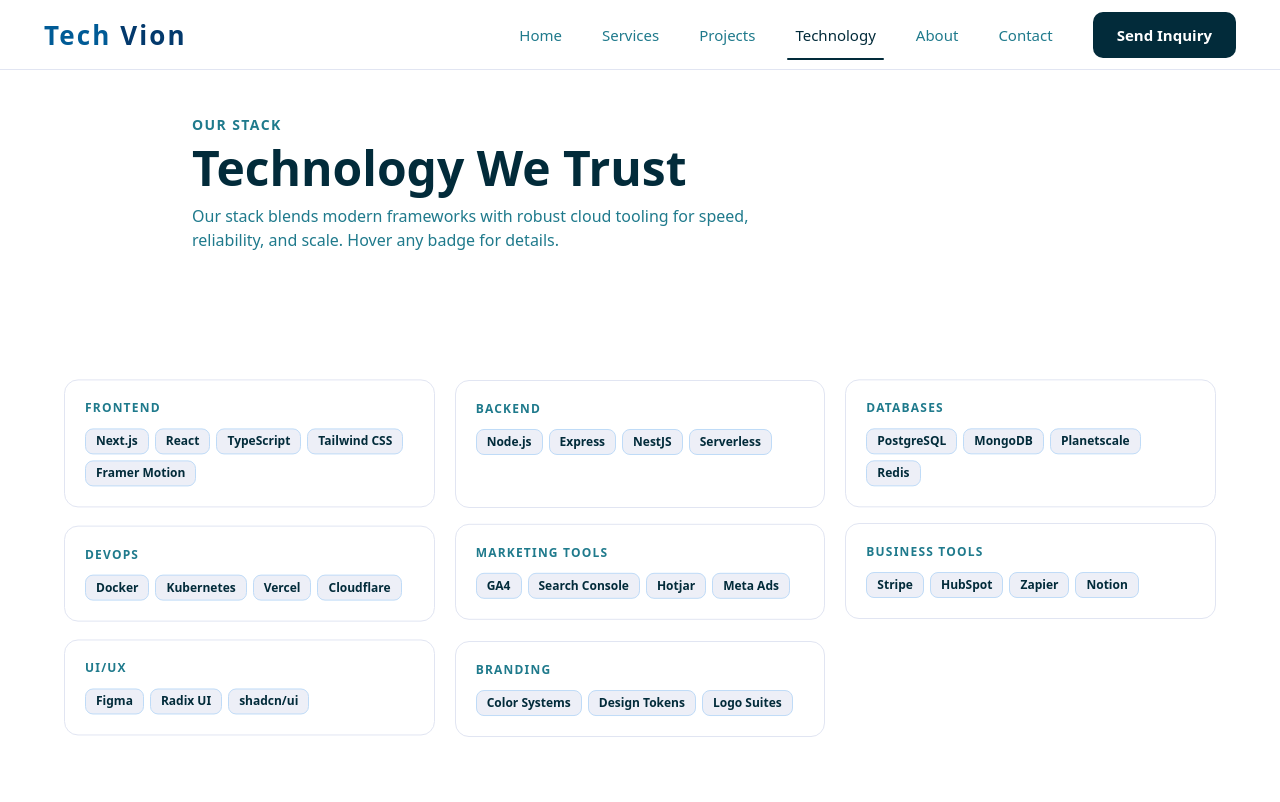
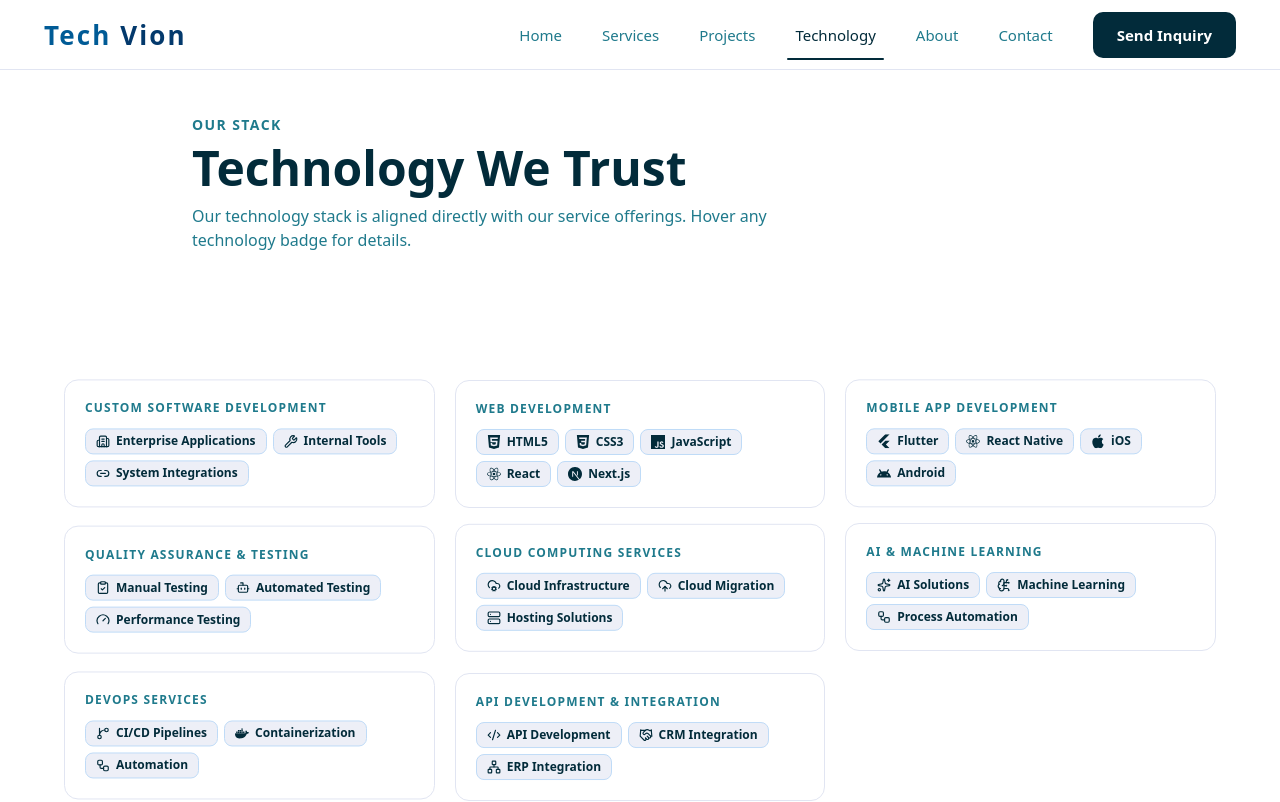
Before and after one commit to Anupamsubedi1/Techvion_new_website, a Next.js app: page /technology in a window 1280 px wide. Shown: the top 802 px of the page. Built offline with nearby package versions, Linux system fonts and the light colour scheme.

Commit message:
some change in technology

```diff
--- a/package.json
+++ b/package.json
@@ -27,6 +27,7 @@
     "react": "19.2.3",
     "react-dom": "19.2.3",
     "react-hook-form": "^7.71.1",
+    "react-icons": "^5.6.0",
     "sonner": "^2.0.7",
     "tailwind-merge": "^3.4.0",
     "tailwindcss-animate": "^1.0.7",
--- a/src/app/technology/technology-page.tsx
+++ b/src/app/technology/technology-page.tsx
@@ -1,78 +1,114 @@
 "use client";
 import { motion, useInView } from "framer-motion";
 import { Tooltip, TooltipContent, TooltipProvider, TooltipTrigger } from "@/components/ui/tooltip";
-import { useRef } from "react";
+import {
+  Bot,
+  BrainCircuit,
+  Building2,
+  ClipboardCheck,
+  CloudCog,
+  CloudUpload,
+  Code2,
+  Gauge,
+  GitBranch,
+  Handshake,
+  Link2,
+  Network,
+  Server,
+  Sparkles,
+  Workflow,
+  Wrench,
+} from "lucide-react";
+import {
+  SiAndroid,
+  SiApple,
+  SiCss3,
+  SiDocker,
+  SiFlutter,
+  SiHtml5,
+  SiJavascript,
+  SiNextdotjs,
+  SiReact,
+} from "react-icons/si";
+import { useRef, type ElementType } from "react";
 
-const categories = [
+type TechItem = {
+  name: string;
+  desc: string;
+  icon: ElementType;
+};
+
+type TechCategory = {
+  name: string;
+  items: TechItem[];
+};
+
+const categories: TechCategory[] = [
   {
-    name: "Frontend",
+    name: "Custom Software Development",
     items: [
-      { name: "Next.js", desc: "React framework for production-grade apps." },
-      { name: "React", desc: "Component-driven UI library." },
-      { name: "TypeScript", desc: "Type-safe JavaScript for reliability." },
-      { name: "Tailwind CSS", desc: "Utility-first styling with design tokens." },
-      { name: "Framer Motion", desc: "Animations and micro-interactions." },
+      { name: "Enterprise Applications", desc: "Business-specific systems for complex organizational workflows.", icon: Building2 },
+      { name: "Internal Tools", desc: "Operational tools designed for team productivity and process control.", icon: Wrench },
+      { name: "System Integrations", desc: "Connected software ecosystems for seamless data flow.", icon: Link2 },
     ],
   },
   {
-    name: "Backend",
+    name: "Web Development",
     items: [
-      { name: "Node.js", desc: "Scalable JavaScript runtime." },
-      { name: "Express", desc: "Minimal backend framework." },
-      { name: "NestJS", desc: "Enterprise-grade Node framework." },
-      { name: "Serverless", desc: "Event-driven, cost-efficient APIs." },
+      { name: "HTML5", desc: "Semantic markup foundation for modern websites.", icon: SiHtml5 },
+      { name: "CSS3", desc: "Responsive styling and layout for modern UI.", icon: SiCss3 },
+      { name: "JavaScript", desc: "Core scripting language for dynamic web applications.", icon: SiJavascript },
+      { name: "React", desc: "Component-based UI development for scalable frontends.", icon: SiReact },
+      { name: "Next.js", desc: "Production framework for high-performance React applications.", icon: SiNextdotjs },
     ],
   },
   {
-    name: "Databases",
+    name: "Mobile App Development",
     items: [
-      { name: "PostgreSQL", desc: "Relational database for reliability." },
-      { name: "MongoDB", desc: "Flexible document database." },
-      { name: "Planetscale", desc: "Serverless MySQL platform." },
-      { name: "Redis", desc: "High-speed caching." },
+      { name: "Flutter", desc: "Cross-platform toolkit for high-quality mobile UI.", icon: SiFlutter },
+      { name: "React Native", desc: "Cross-platform mobile framework built with React.", icon: SiReact },
+      { name: "iOS", desc: "Native and cross-platform app delivery for Apple devices.", icon: SiApple },
+      { name: "Android", desc: "Native and cross-platform app delivery for Android devices.", icon: SiAndroid },
     ],
   },
   {
-    name: "DevOps",
+    name: "Quality Assurance & Testing",
     items: [
-      { name: "Docker", desc: "Containerization for consistent deployments." },
-      { name: "Kubernetes", desc: "Container orchestration at scale." },
-      { name: "Vercel", desc: "Edge hosting and CI/CD." },
-      { name: "Cloudflare", desc: "Performance and security at the edge." },
+      { name: "Manual Testing", desc: "Human-led testing for real-world behavior and UX validation.", icon: ClipboardCheck },
+      { name: "Automated Testing", desc: "Repeatable test suites to maintain software reliability.", icon: Bot },
+      { name: "Performance Testing", desc: "Load and speed validation for stable production releases.", icon: Gauge },
     ],
   },
   {
-    name: "Marketing Tools",
+    name: "Cloud Computing Services",
     items: [
-      { name: "GA4", desc: "Advanced analytics and insights." },
-      { name: "Search Console", desc: "SEO diagnostics and indexing." },
-      { name: "Hotjar", desc: "Behavior analytics and heatmaps." },
-      { name: "Meta Ads", desc: "Performance marketing campaigns." },
+      { name: "Cloud Infrastructure", desc: "Scalable infrastructure setup and management in the cloud.", icon: CloudCog },
+      { name: "Cloud Migration", desc: "Secure migration of workloads and services to cloud platforms.", icon: CloudUpload },
+      { name: "Hosting Solutions", desc: "Managed hosting environments tailored to business needs.", icon: Server },
     ],
   },
   {
-    name: "Business Tools",
+    name: "AI & Machine Learning",
     items: [
-      { name: "Stripe", desc: "Payments and subscriptions." },
-      { name: "HubSpot", desc: "CRM and marketing automation." },
-      { name: "Zapier", desc: "No-code automation." },
-      { name: "Notion", desc: "Knowledge management and docs." },
+      { name: "AI Solutions", desc: "Applied AI to automate repetitive and intelligence-heavy tasks.", icon: Sparkles },
+      { name: "Machine Learning", desc: "Model-driven solutions for prediction and optimization workflows.", icon: BrainCircuit },
+      { name: "Process Automation", desc: "Automated business pipelines for speed and consistency.", icon: Workflow },
     ],
   },
   {
-    name: "UI/UX",
+    name: "DevOps Services",
     items: [
-      { name: "Figma", desc: "Design systems and prototyping." },
-      { name: "Radix UI", desc: "Accessible UI primitives." },
-      { name: "shadcn/ui", desc: "Modern component library." },
+      { name: "CI/CD Pipelines", desc: "Continuous integration and delivery for faster releases.", icon: GitBranch },
+      { name: "Containerization", desc: "Portable and consistent runtime environments for applications.", icon: SiDocker },
+      { name: "Automation", desc: "Operational automation to improve deployment speed and efficiency.", icon: Workflow },
     ],
   },
   {
-    name: "Branding",
+    name: "API Development & Integration",
     items: [
-      { name: "Color Systems", desc: "Accessible and consistent palettes." },
-      { name: "Design Tokens", desc: "Systemized UI foundations." },
-      { name: "Logo Suites", desc: "Versatile brand identity assets." },
+      { name: "API Development", desc: "Secure and scalable API architecture for platform connectivity.", icon: Code2 },
+      { name: "CRM Integration", desc: "Integration layers connecting software with CRM platforms.", icon: Handshake },
+      { name: "ERP Integration", desc: "Data and workflow integration with ERP systems.", icon: Network },
     ],
   },
 ];
@@ -108,7 +144,7 @@
             transition={{ duration: 0.6, delay: 0.2 }}
             className="mt-3 max-w-xl text-base text-[#1F7A8C]"
           >
-            Our stack blends modern frameworks with robust cloud tooling for speed, reliability, and scale. Hover any badge for details.
+            Our technology stack is aligned directly with our service offerings. Hover any technology badge for details.
           </motion.p>
         </div>
       </section>
@@ -153,7 +189,8 @@
                     {cat.items.map((item) => (
                       <Tooltip key={item.name}>
                         <TooltipTrigger asChild>
-                          <span className="cursor-default rounded-md border border-[#BFDBF7] bg-[#E1E5F2]/60 px-2.5 py-1 text-xs font-semibold text-[#022B3A] transition-colors hover:border-[#1F7A8C] hover:bg-[#BFDBF7]">
+                          <span className="inline-flex cursor-default items-center gap-1.5 rounded-md border border-[#BFDBF7] bg-[#E1E5F2]/60 px-2.5 py-1 text-xs font-semibold text-[#022B3A] transition-colors hover:border-[#1F7A8C] hover:bg-[#BFDBF7]">
+                            <item.icon className="h-3.5 w-3.5" />
                             {item.name}
                           </span>
                         </TooltipTrigger>
```
Also changed, not shown: 1 other file (tests, documents, lock files or other folders).
